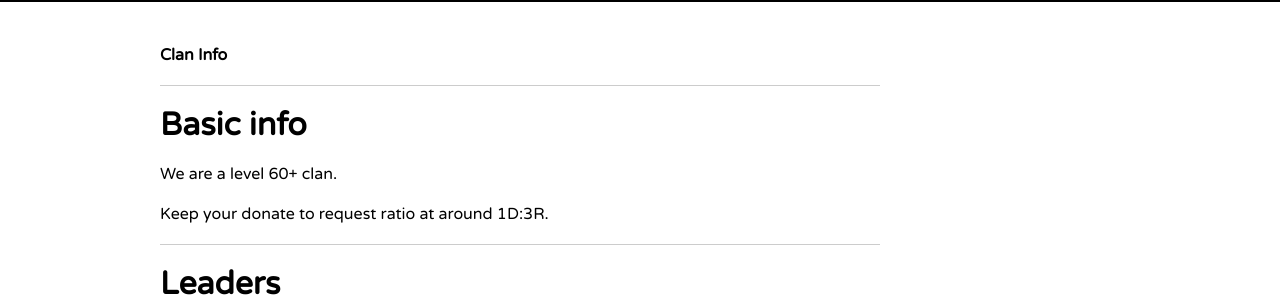
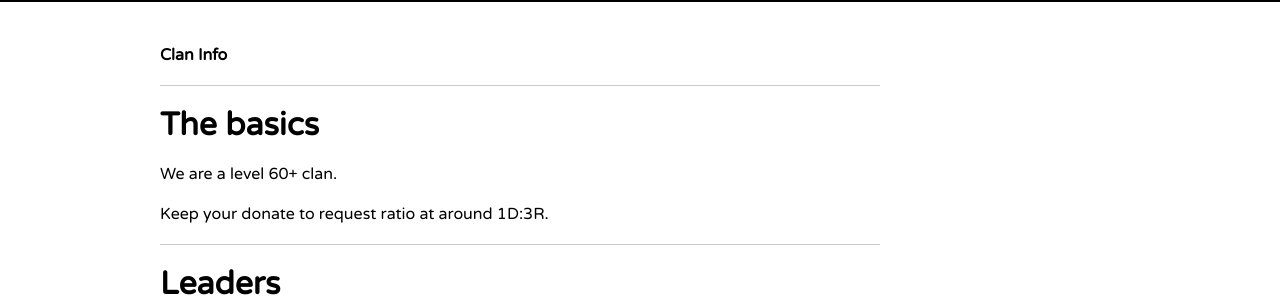
Before and after one commit to himedlooff/proto-clashers, a Jekyll site: the page built from clan-name/index.md, in a window 1280 px wide. Shown: the part 143-443 px from the top of the page. Built offline with Jekyll 4.4.1, drawn with Linux system fonts in a browser that asks for light colours; Markdown is read by kramdown in place of the engine named in the settings.

Commit message:
Changed the name of the basics header

```diff
--- a/clan-name/index.md
+++ b/clan-name/index.md
@@ -3,7 +3,7 @@ layout: default
 published: true
 ---
 
-# Basic info
+# The basics
 
 We are a level 60+ clan.
 
```
